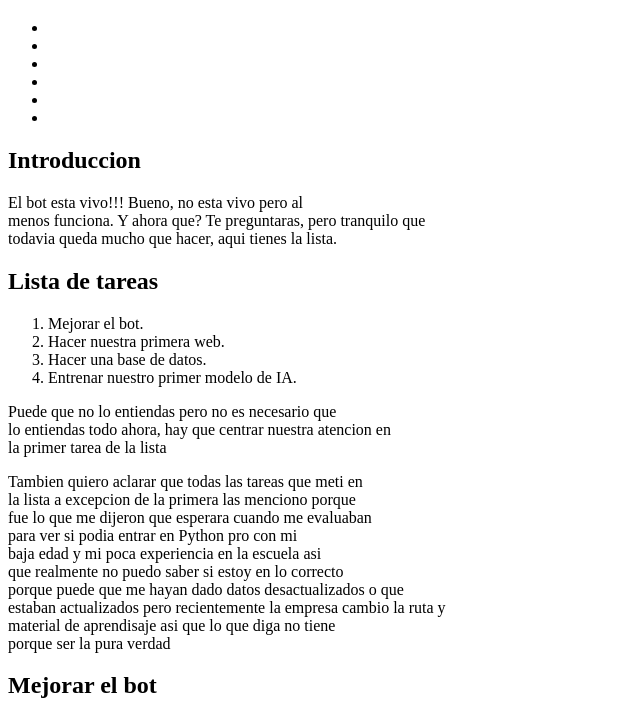
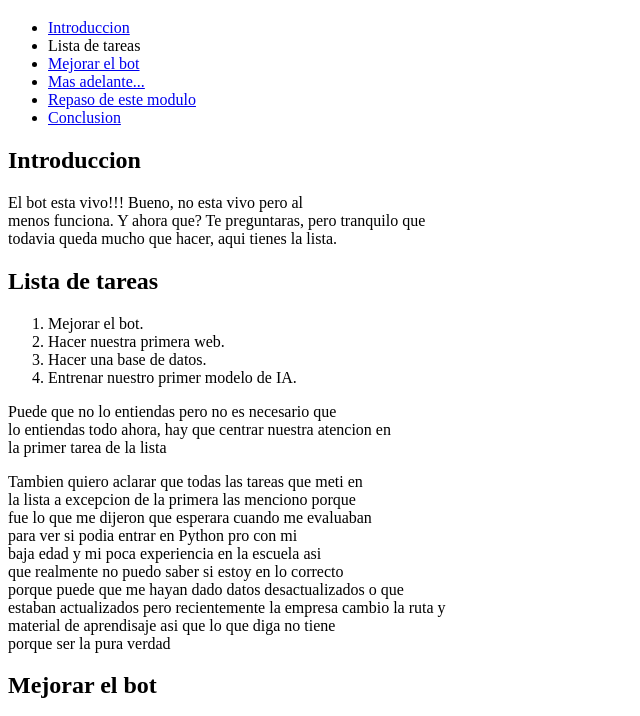
Before and after one commit to mathiasdev123/-El-bot-ya-responde-a-las-peticiones-, a plain HTML site: page index.html in a window 1280 px wide. Shown: the part 61-777 px from the top of the page, without its empty margins (0-640 px from the left). Drawn offline with Linux system fonts and the light colour scheme.

Commit message:
Update index.html

```diff
--- a/index.html
+++ b/index.html
@@ -10,12 +10,12 @@
       <h1>¡El bot ya responde a las peticiones!</h1>
       <nav>
         <ul>
-          <li><a href="#a"></a></li>
-          <li><a href="#b"></a></li>
-          <li><a href="#c"></a></li>
-          <li><a href="#d"></a></li>
-          <li><a href="#e"></a></li>
-          <li><a href="#f"></a></li>
+          <li><a href="#a">Introduccion</a></li>
+          <li><a href="#b"></a>Lista de tareas</li>
+          <li><a href="#c">Mejorar el bot</a></li>
+          <li><a href="#d">Mas adelante...</a></li>
+          <li><a href="#e">Repaso de este modulo</a></li>
+          <li><a href="#f">Conclusion</a></li>
         </ul>
       </nav>
     </header>
```
